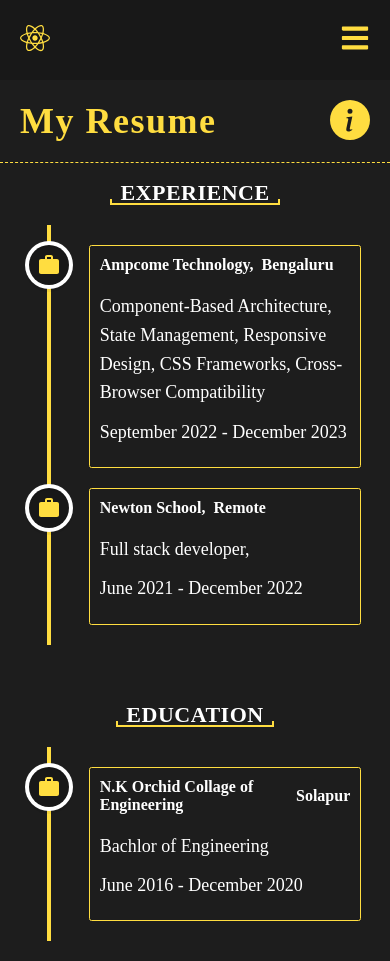
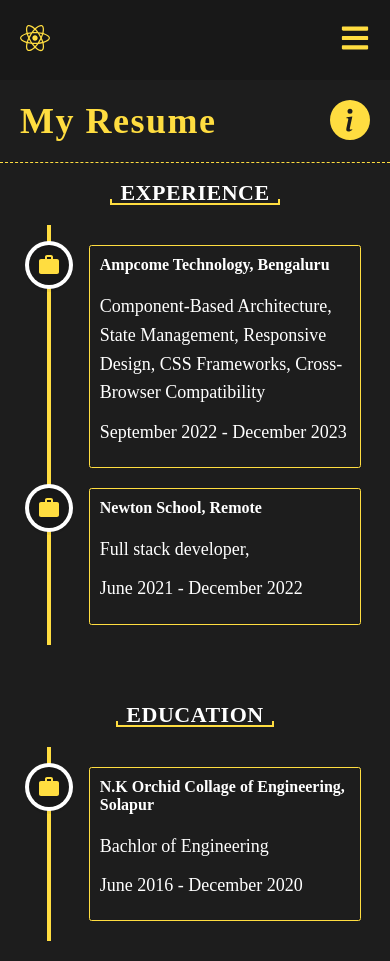
Before and after one commit to Umeshgardas/Portfolio, a React (Create React App) app: page /resume in a window 390 px wide. Built offline with nearby package versions, Linux system fonts and the light colour scheme.

Commit message:
contact and portfolio gap added

```diff
--- a/src/pages/contact/styles.scss
+++ b/src/pages/contact/styles.scss
@@ -34,7 +34,7 @@
     }
 
     &__form {
-      margin-top: 30px;
+      margin-top: 50px;
 
       &__controlswrapper {
         display: grid;
--- a/src/pages/portfolio/styles.scss
+++ b/src/pages/portfolio/styles.scss
@@ -113,6 +113,9 @@
           font-size: 2.5rem;
         }
       }
+      &:hover .overlay {
+        opacity: 1;
+      }
     }
   }
 }
@@ -126,6 +129,9 @@
       div > p {
         font-size: 2.5rem;
       }
+      &:hover .overlay {
+        opacity: 1;
+      }
     }
   }
 }
--- a/src/pages/resume/index.jsx
+++ b/src/pages/resume/index.jsx
@@ -45,9 +45,9 @@ const Resume = () => {
                 }}
               >
                 <div className="vertical-timeline-element-title-wrapper">
-                  <h3>{item.title}</h3>
-
-                  <h4>{item.subTitle}</h4>
+                  <h3>
+                    {item.title} {item.subTitle}
+                  </h3>
                 </div>
                 <p className="vertical-timeline-element-title-wrapper-description">
                   {item.description}
@@ -83,9 +83,9 @@ const Resume = () => {
                 }}
               >
                 <div className="vertical-timeline-element-title-wrapper">
-                  <h3>{item.title}</h3>
-
-                  <h4>{item.subTitle}</h4>
+                  <h3>
+                    {item.title}, {item.subTitle}
+                  </h3>
                 </div>
                 <p className="vertical-timeline-element-title-wrapper-description">
                   {item.description}
```
